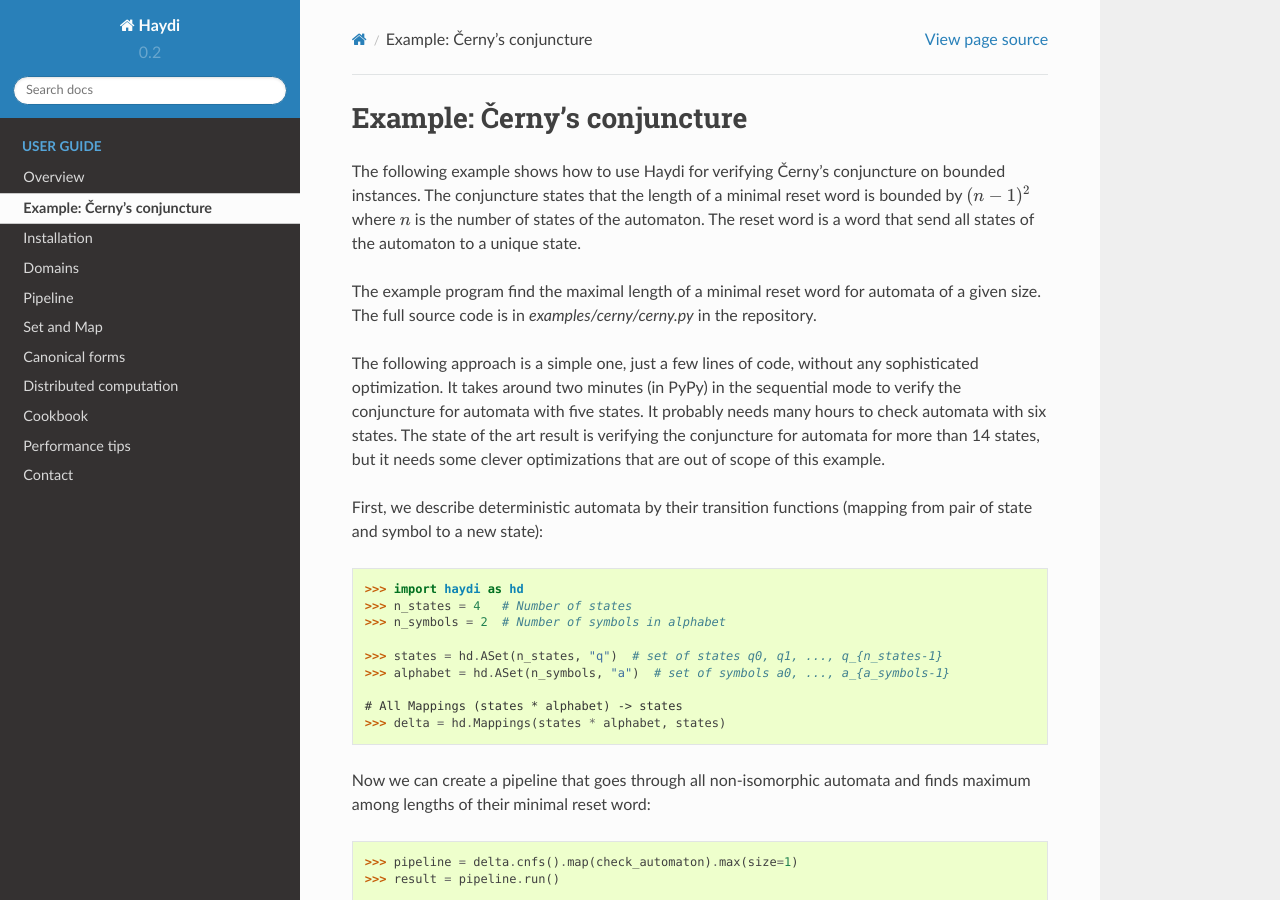
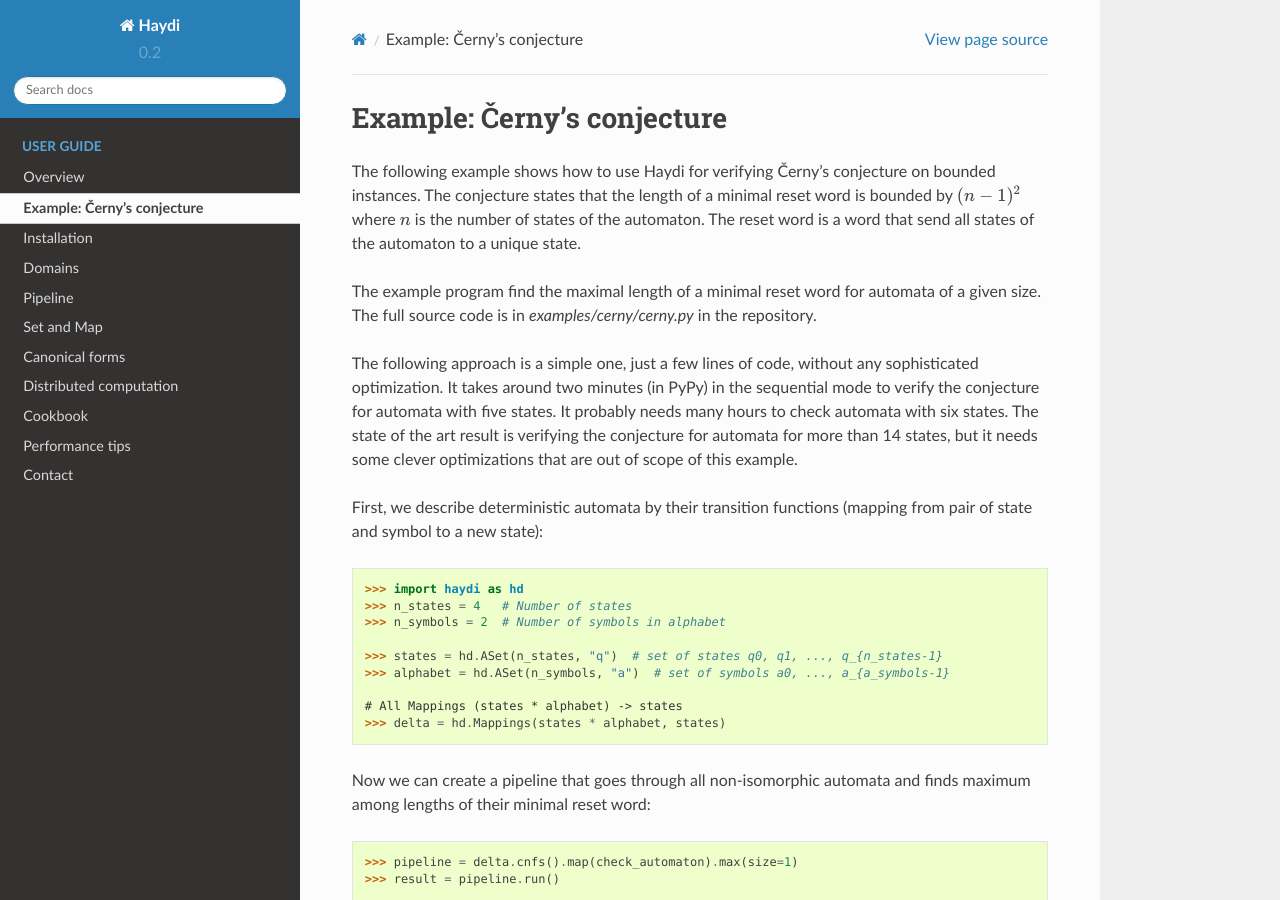
Before and after one commit to spirali/haydi, a Sphinx documentation site: the page built from docs/source/example.rst, in a window 1280 px wide and 900 px high. Built offline with Sphinx 7.4.7 and the Read the Docs theme 2.0.0, drawn with Linux system fonts in a browser that asks for light colours.

Commit message:
DOC: Typo fixed

```diff
--- a/docs/source/example.rst
+++ b/docs/source/example.rst
@@ -1,9 +1,9 @@
 
-Example: Černy's conjuncture
-============================
+Example: Černy's conjecture
+===========================
 
-The following example shows how to use Haydi for verifying Černy's conjuncture
-on bounded instances. The conjuncture states that the length of a minimal reset
+The following example shows how to use Haydi for verifying Černy's conjecture
+on bounded instances. The conjecture states that the length of a minimal reset
 word is bounded by :math:`(n-1)^2` where :math:`n` is the number of states of
 the automaton. The reset word is a word that send all states of the automaton to
 a unique state.
@@ -14,9 +14,9 @@ repository.
 
 The following approach is a simple one, just a few lines of code, without any
 sophisticated optimization. It takes around two minutes (in PyPy) in the
-sequential mode to verify the conjuncture for automata with five states. It
+sequential mode to verify the conjecture for automata with five states. It
 probably needs many hours to check automata with six states. The state of the
-art result is verifying the conjuncture for automata for more than 14 states,
+art result is verifying the conjecture for automata for more than 14 states,
 but it needs some clever optimizations that are out of scope of this example.
 
 First, we describe deterministic automata by their transition functions
```
